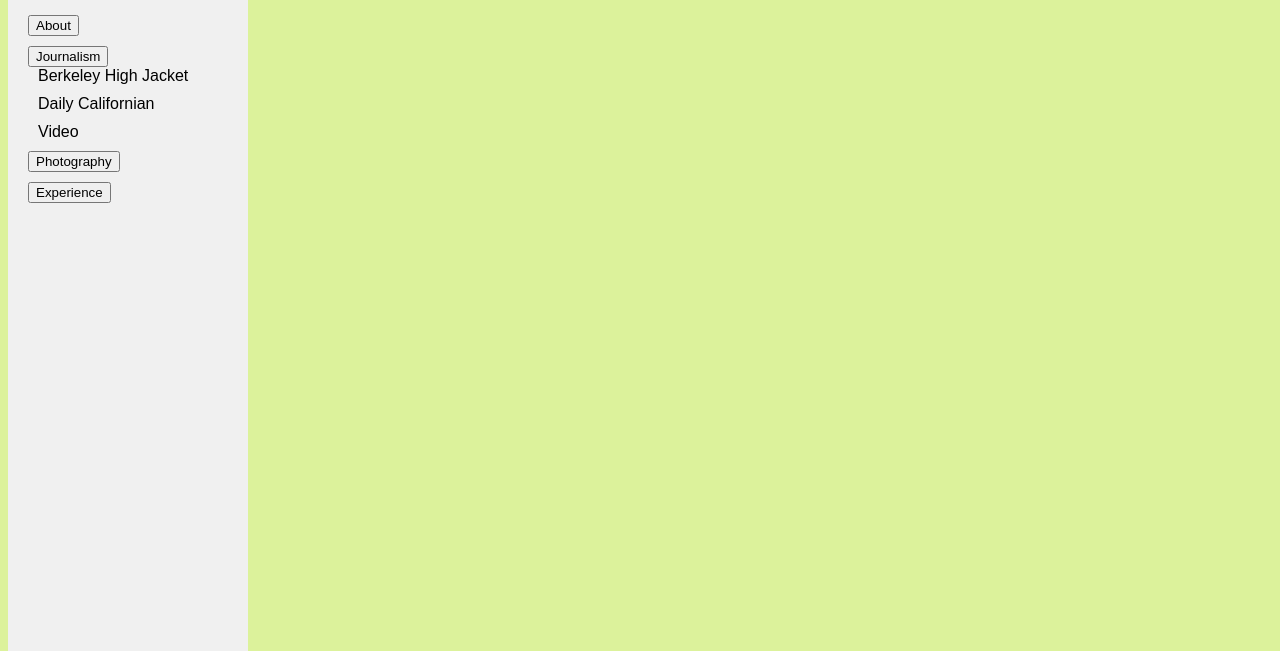
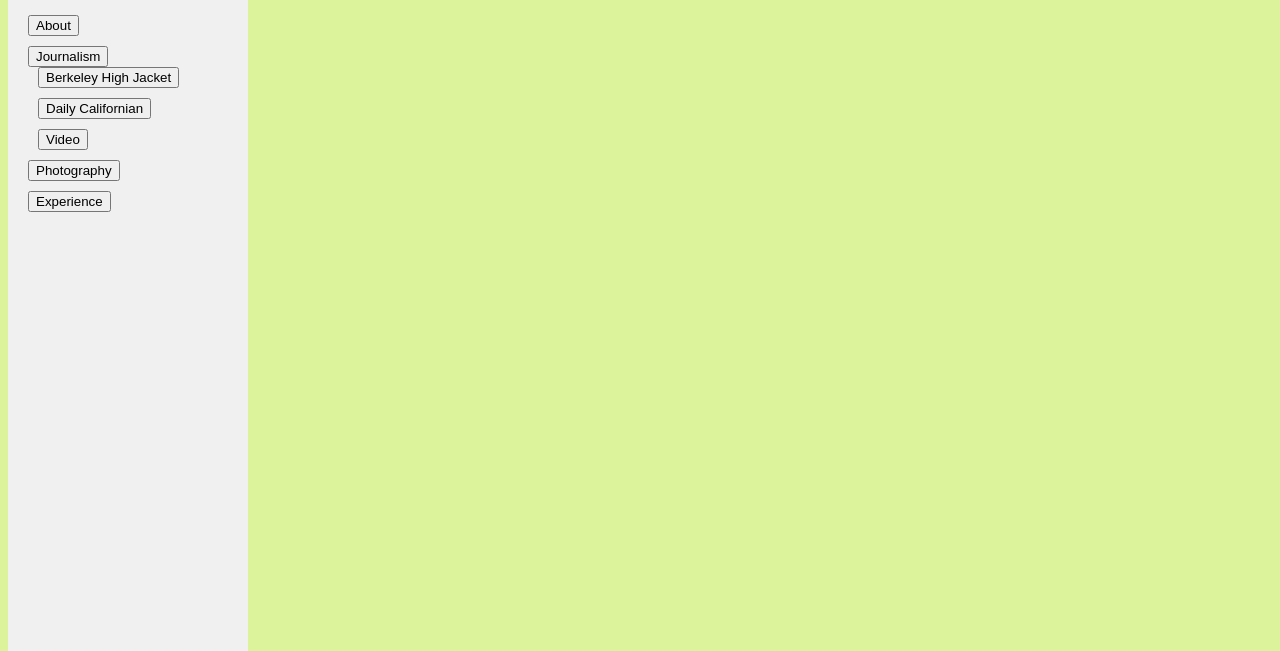
Before and after one commit to sophiehorvath/sophiehorvath.github.io, a plain HTML site: page index.html in a window 1280 px wide. Shown: the part 149-800 px from the top of the page. Drawn offline with Linux system fonts and the light colour scheme.

Commit message:
Update index.html
dropdown fixed

```diff
--- a/index.html
+++ b/index.html
@@ -66,9 +66,9 @@
             <li>
                 <button class="dropdown-btn" onclick="toggleDropdown()">Journalism</button>
                 <ul id="journalism-dropdown">
-                    <li>Berkeley High Jacket</li>
-                    <li>Daily Californian</li>
-                    <li>Video</li>
+                    <li><button onclick="alert('Berkeley High Jacket button clicked')">Berkeley High Jacket</button></li>
+                    <li><button onclick="alert('Daily Californian button clicked')">Daily Californian</button></li>
+                    <li><button onclick="alert('Video button clicked')">Video</button></li>
                 </ul>
             </li>
             <li><button onclick="alert('Photography button clicked')">Photography</button></li>
```
